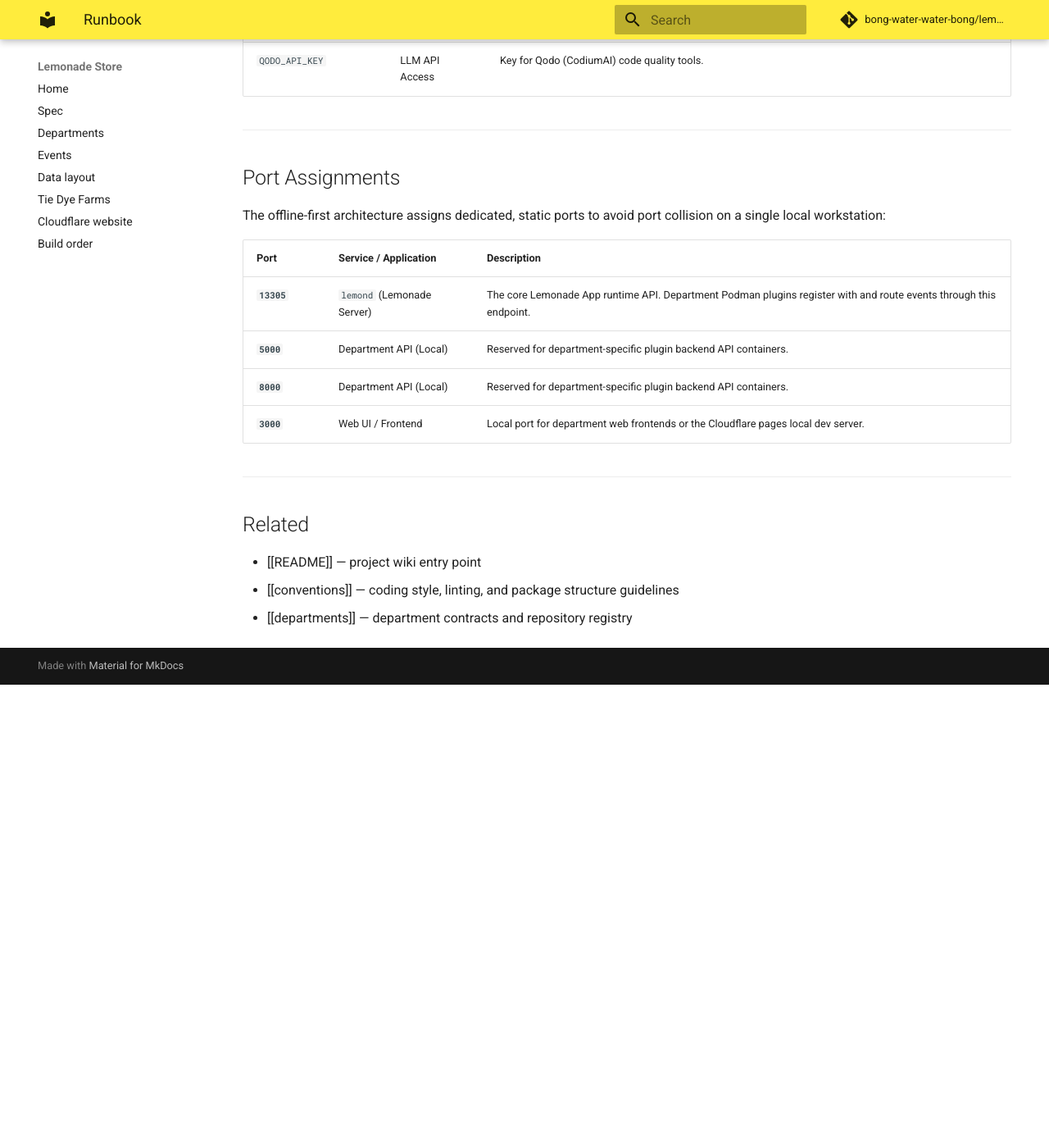
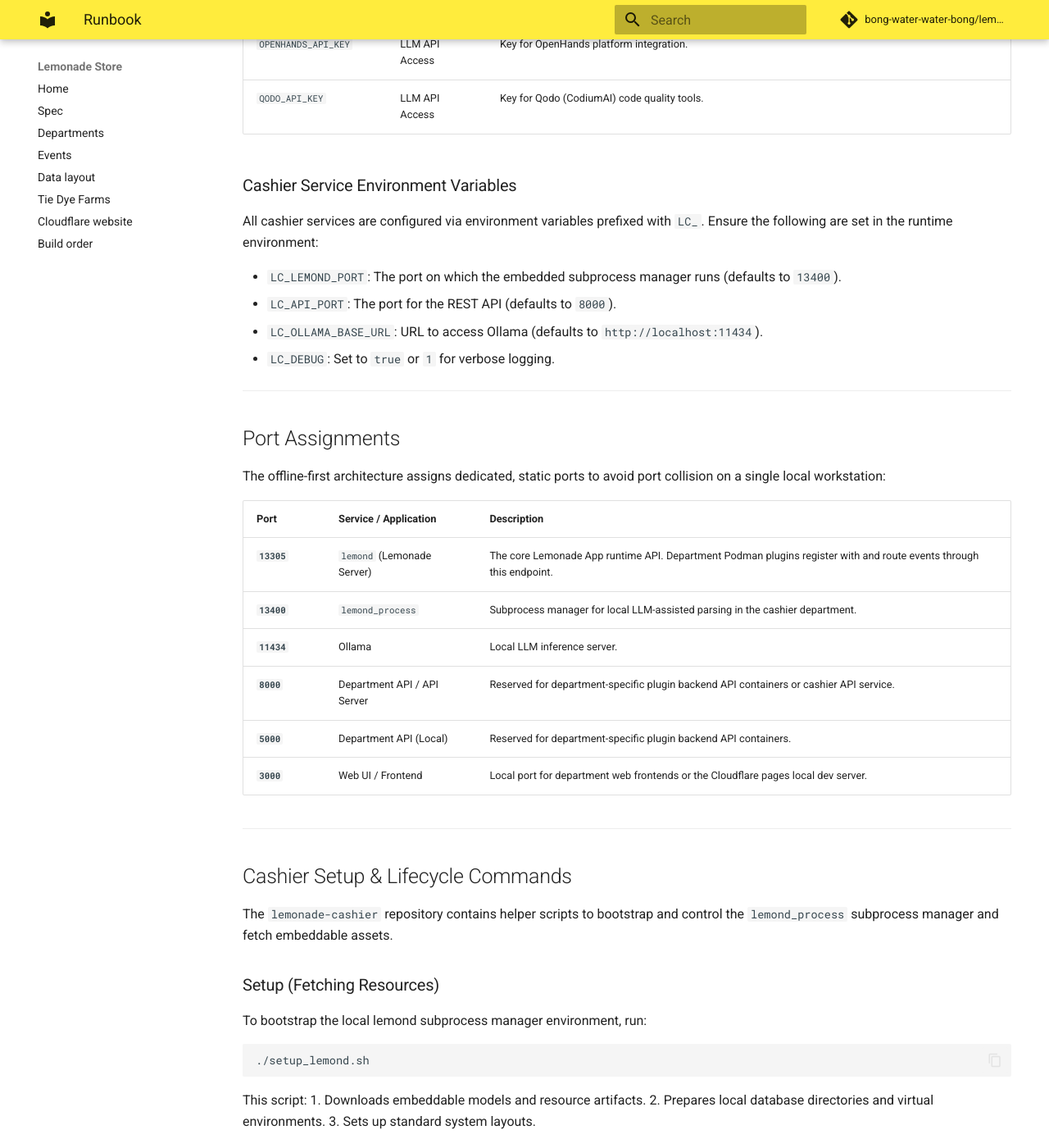
Before and after one commit to bong-water-water-bong/lemonade-store, an MkDocs documentation site: the page built from docs/wiki/runbook.md, in a window 1280 px wide and 1400 px high, scrolled down 1680 px. Shown: the whole window at 82% size. Built offline with MkDocs 1.6.1 and Material for MkDocs 9.7.7, drawn with Linux system fonts in a browser that asks for light colours; comment, search, counter and statistics services are not loaded; before the commit the page ends 2515 px from its top, so only the background shows below that; some of the changed text lies outside the part shown.

Commit message:
Update wiki pages to address drift and document architecture, runbook, conventions, and agent safety policies (#16)
Co-authored-by: multica-agent <github@multica.ai>
Co-authored-by: Antigravity-Scout <antigravity-scout@multica.ai>

````diff
--- a/docs/wiki/runbook.md
+++ b/docs/wiki/runbook.md
@@ -52,6 +52,8 @@
 
 ## Environment Variables
 
+### Global Environment Variables
+
 The suite expects the following environment variables to be set depending on the task:
 
 | Variable Name | Purpose | Description |
@@ -63,6 +65,15 @@
 | `OPENHANDS_API_KEY` | LLM API Access | Key for OpenHands platform integration. |
 | `QODO_API_KEY` | LLM API Access | Key for Qodo (CodiumAI) code quality tools. |
 
+### Cashier Service Environment Variables
+
+All cashier services are configured via environment variables prefixed with `LC_`. Ensure the following are set in the runtime environment:
+
+- `LC_LEMOND_PORT`: The port on which the embedded subprocess manager runs (defaults to `13400`).
+- `LC_API_PORT`: The port for the REST API (defaults to `8000`).
+- `LC_OLLAMA_BASE_URL`: URL to access Ollama (defaults to `http://localhost:11434`).
+- `LC_DEBUG`: Set to `true` or `1` for verbose logging.
+
 ---
 
 ## Port Assignments
@@ -72,9 +83,38 @@
 | Port | Service / Application | Description |
 |---|---|---|
 | **`13305`** | `lemond` (Lemonade Server) | The core Lemonade App runtime API. Department Podman plugins register with and route events through this endpoint. |
+| **`13400`** | `lemond_process` | Subprocess manager for local LLM-assisted parsing in the cashier department. |
+| **`11434`** | Ollama | Local LLM inference server. |
+| **`8000`** | Department API / API Server | Reserved for department-specific plugin backend API containers or cashier API service. |
 | **`5000`** | Department API (Local) | Reserved for department-specific plugin backend API containers. |
-| **`8000`** | Department API (Local) | Reserved for department-specific plugin backend API containers. |
 | **`3000`** | Web UI / Frontend | Local port for department web frontends or the Cloudflare pages local dev server. |
+
+---
+
+## Cashier Setup & Lifecycle Commands
+
+The `lemonade-cashier` repository contains helper scripts to bootstrap and control the `lemond_process` subprocess manager and fetch embeddable assets.
+
+### Setup (Fetching Resources)
+
+To bootstrap the local lemond subprocess manager environment, run:
+
+```bash
+./setup_lemond.sh
+```
+
+This script:
+1. Downloads embeddable models and resource artifacts.
+2. Prepares local database directories and virtual environments.
+3. Sets up standard system layouts.
+
+### Start & Stop Service Control
+
+Use the cashier command line tools to manage the backend lifecycle:
+
+- **Start**: `lemond-start` launches the embedded subprocess manager and binds it to port `13400`.
+- **Stop**: `lemond-stop` gracefully terminates all active cashier subprocesses.
+- **Setup**: `lemond-setup` performs a sanity check on the installation environment.
 
 ---
 
````
Also changed, not shown: docs/wiki/agents.md (+24 -0 lines), docs/wiki/architecture.md (+4 -0 lines), docs/wiki/conventions.md (+7 -0 lines).
